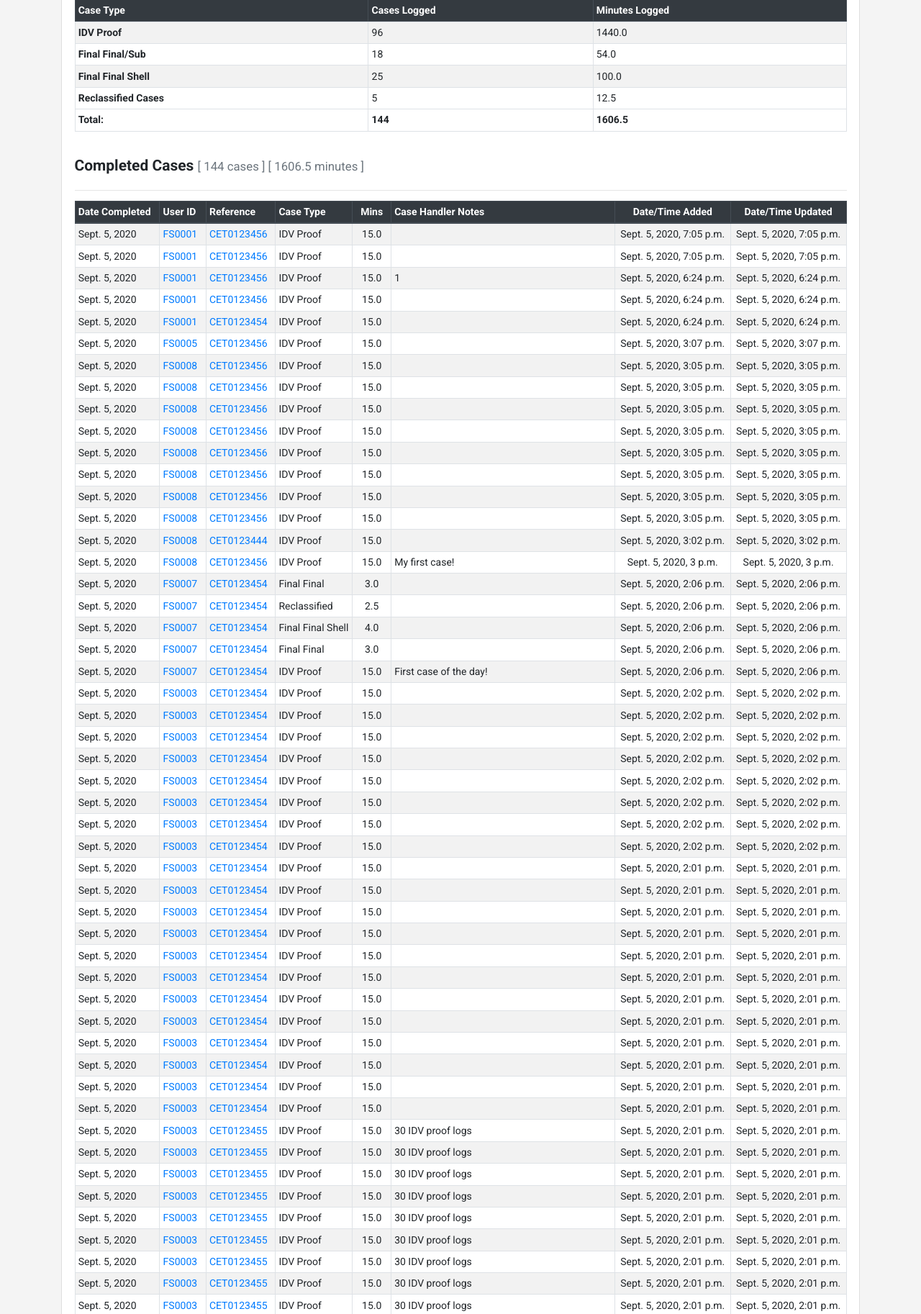
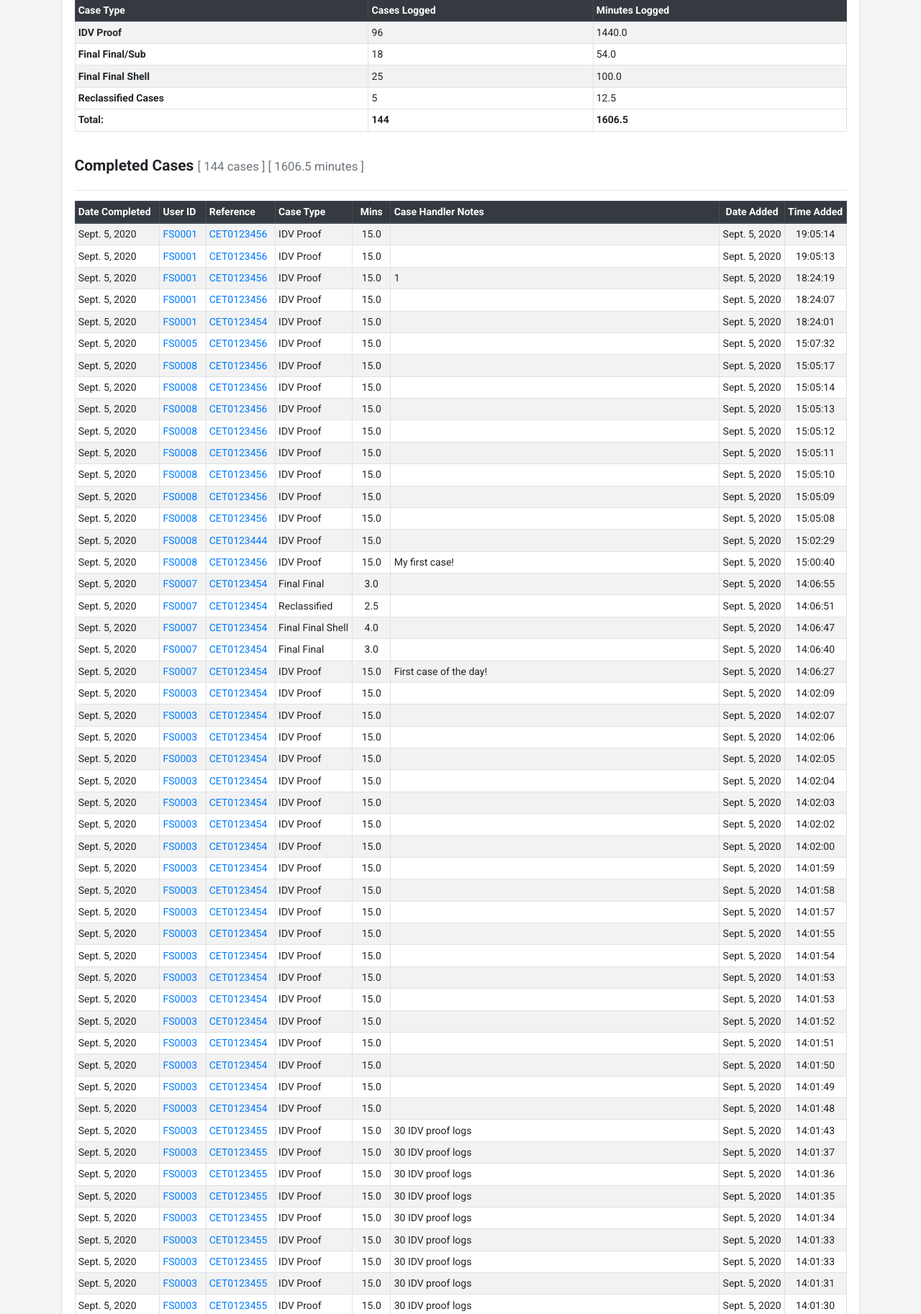
Before and after one commit to mjarvis9541/case-manager, a Django app: page /operational-view/?page=2 in a window 1280 px wide. Shown: the part 343-2169 px from the top of the page at 72% size. Run offline with Django 3.2, Linux system fonts and the light colour scheme; a user stored in the database is signed in; data comes from the database, SQL or seed files in the repository; both versions use the stored data as it was after the commit; parts of the project's set-up code (start-up, migrations or seed data) failed here and were passed over; some libraries are stand-ins or nearby versions.

Commit message:
Initial commit

```diff
--- a/staff_manager/templates/productivity/full_case_list.html
+++ b/staff_manager/templates/productivity/full_case_list.html
@@ -117,9 +117,9 @@
                     <th style="width: 9%;">Reference</th>
                     <th style="width: 10%;">Case Type</th>
                     <th style="width: 5%;" class="text-center">Mins</th>
-                    <th style="width: 29%;">Case Handler Notes</th>
-                    <th style="width: 15%;" class="text-center">Date/Time Added</th>
-                    <th style="width: 15%;" class="text-center">Date/Time Updated</th>
+                    <th style="width: 43%;">Case Handler Notes</th>
+                    <th style="width: 8%;" class="text-center">Date Added</th>
+                    <th style="width: 8%;" class="text-center">Time Added</th>
                 </tr>
             </thead>
 
@@ -131,8 +131,8 @@
                 <td>{{ object.case_type }}</td>
                 <td class="text-center">{{ object.case_type.minutes }}</td>
                 <td>{% if object.note %}{{ object.note|truncatechars:25 }}{% else %} {% endif %}</td>
-                <td class="text-center">{{ object.date_created }}</td>
-                <td class="text-center">{{ object.date_modified }}</td>
+                <td class="text-center">{{ object.date_created|date:"" }}</td>
+                <td class="text-center">{{ object.date_created|time:"H:i:s" }}</td>
             </tr>
             {% endfor %}
         </table>
--- a/staff_manager/templates/productivity/team_list.html
+++ b/staff_manager/templates/productivity/team_list.html
@@ -38,8 +38,8 @@
                             <th>Prod Week</th> -->
                             <th>Prod/Today</th>
                             <th>Prod/Week</th>
-                            <th>Sign In</th>
-                            <th>Sign Out</th>
+                            <th>Last Log In</th>
+                            <th>Log Out</th>
                             <th>Last Case Ref</th>
                             <th>Last Case Time</th>
                         </tr>
@@ -54,7 +54,7 @@
                             <td>{{ object.department.name }}</td>
                             <td>{{ object.total_prod }}</td>
                             <td>{{ object.total_week }}</td>
-                            <td>{{ object.last_login|date:"H:i, d/m/y" }}</td>
+                            <td>{% if object.last_login %}{{ object.last_login|date:"H:i, d/m/y" }}{% else %}{{ object.last_login }}{% endif %}</td>
                             <td>[ time ]</td>
                             <td>{{ object.last_case_ref }}</td>
                             <td>{% if object.last_case %}{{ object.last_case|date:"H:i, d/m/y" }}{% else %}{{ object.last_case }}{% endif %}</td>
```
Also changed, not shown: db.sqlite3.
